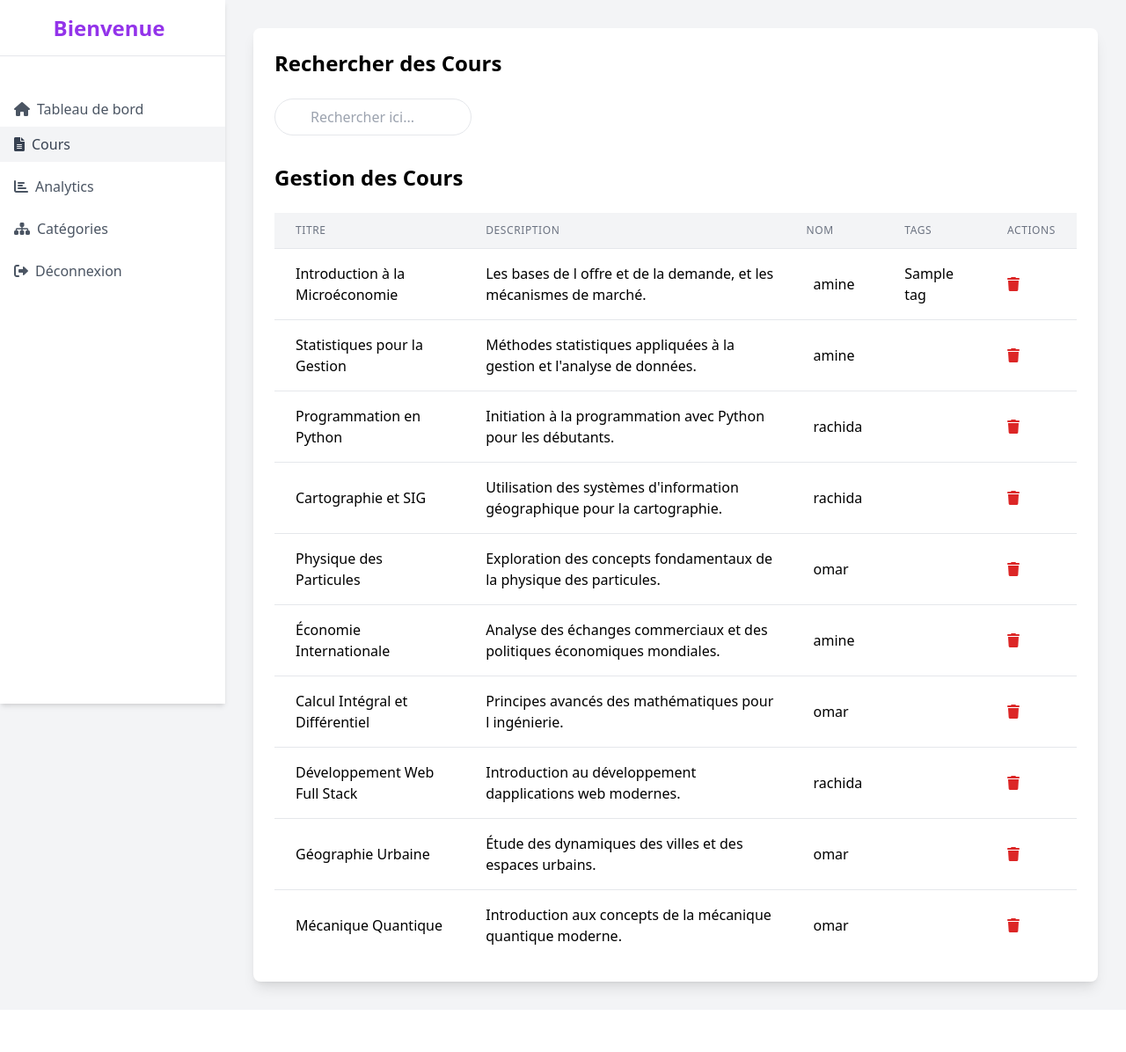
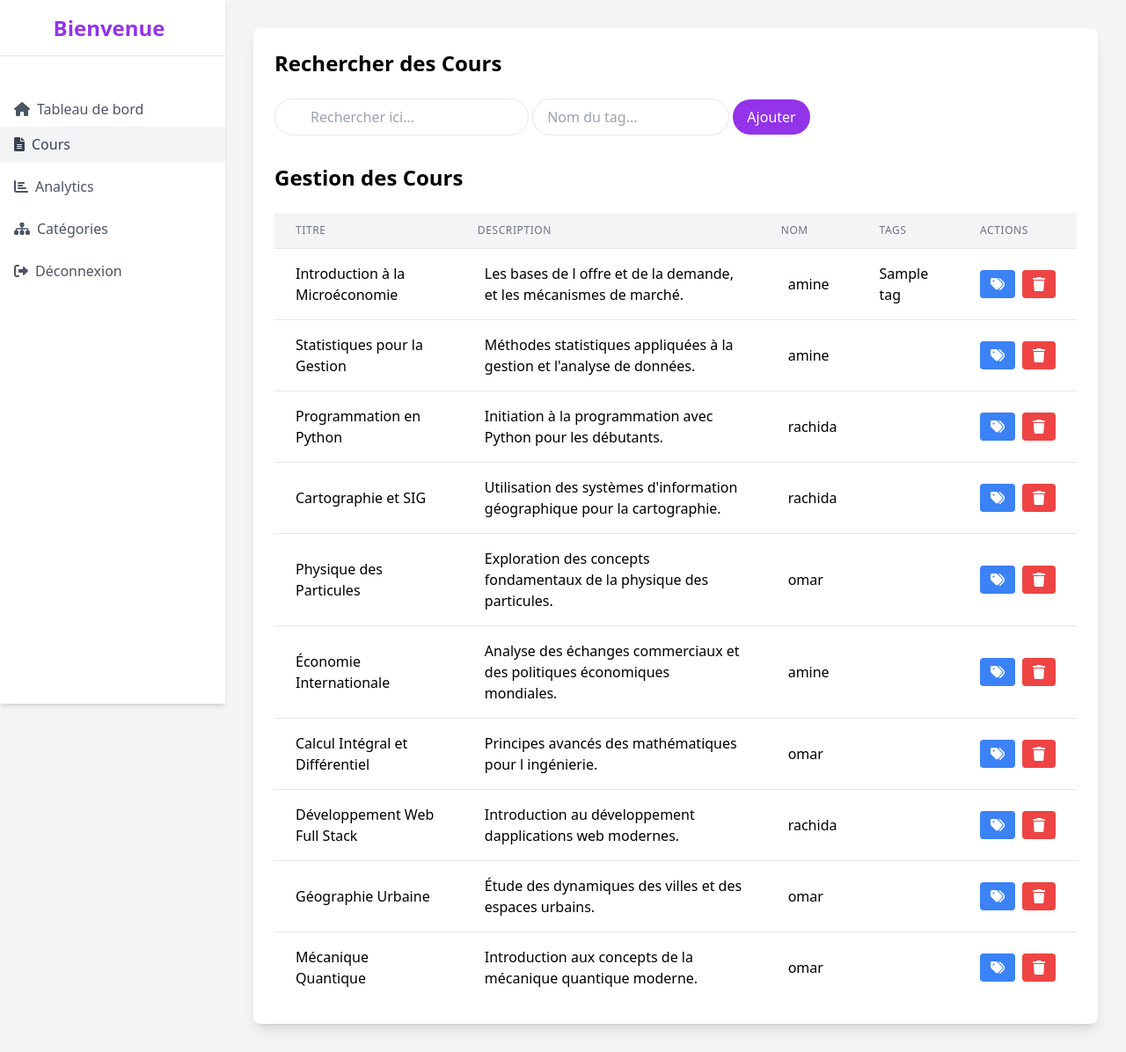
Before and after one commit to Ayoub-fetti/Youdemy, a PHP site: page /views/admin/gestion_cours.php in a window 1280 px wide. Shown: the whole page at 88% size. Before the commit the page ends 1148 px from the top, so only its background shows below. Run offline with PHP 8.4, Linux system fonts and the light colour scheme; the visitor is signed in with stand-in values (Sample User, id 1); data comes from the database, SQL or seed files in the repository; tables that the repository leaves empty hold one stand-in row (values such as "Sample post"); some libraries are stand-ins or nearby versions.

Commit message:
admin can add tags and choose tags for every course

```diff
--- a/models/Admin.php
+++ b/models/Admin.php
@@ -170,4 +170,72 @@ class Admin extends User {
         return $stmt->fetchAll(PDO::FETCH_ASSOC);
     }
 
+    // Fonction pour mettre à jour les tags d'un cours
+    public function updateCourseTags($cours_id, $tags) {
+        try {
+            $this->pdo->beginTransaction();
+
+            // Supprimer les tags existants
+            $stmt = $this->pdo->prepare("DELETE FROM cours_tags WHERE cours_id = :cours_id");
+            $stmt->execute([':cours_id' => $cours_id]);
+
+            // Ajouter les nouveaux tags
+            if (!empty($tags)) {
+                $stmt = $this->pdo->prepare("INSERT INTO cours_tags (cours_id, tag_id) VALUES (:cours_id, :tag_id)");
+                foreach ($tags as $tag_id) {
+                    $stmt->execute([
+                        ':cours_id' => $cours_id,
+                        ':tag_id' => $tag_id
+                    ]);
+                }
+            }
+
+            $this->pdo->commit();
+            return true;
+        } catch (PDOException $e) {
+            $this->pdo->rollBack();
+            error_log("Error updating course tags: " . $e->getMessage());
+            return false;
+        }
+    }
+
+    // Fonction pour recuperer tous les tags disponibles
+    public function getAllTags() {
+        $stmt = $this->pdo->prepare("SELECT * FROM tags ORDER BY nom");
+        $stmt->execute();
+        return $stmt->fetchAll(PDO::FETCH_ASSOC);
+    }
+
+    // Fonction pour supprimer un tag
+    public function deleteTag($tag_id) {
+        try {
+            $this->pdo->beginTransaction();
+
+            // D'abord supprimer les associations dans cours_tags
+            $stmt = $this->pdo->prepare("DELETE FROM cours_tags WHERE tag_id = :tag_id");
+            $stmt->execute([':tag_id' => $tag_id]);
+
+            // Ensuite supprimer le tag
+            $stmt = $this->pdo->prepare("DELETE FROM tags WHERE id = :tag_id");
+            $stmt->execute([':tag_id' => $tag_id]);
+
+            $this->pdo->commit();
+            return true;
+        } catch (PDOException $e) {
+            $this->pdo->rollBack();
+            error_log("Error deleting tag: " . $e->getMessage());
+            return false;
+        }
+    }
+
+    // Fonction pour ajouter un nouveau tag
+    public function addTag($nom) {
+        try {
+            $stmt = $this->pdo->prepare("INSERT INTO tags (nom) VALUES (:nom)");
+            return $stmt->execute(['nom' => $nom]);
+        } catch (PDOException $e) {
+            error_log("Error adding tag: " . $e->getMessage());
+            return false;
+        }
+    }
 }
--- a/views/admin/gestion_cours.php
+++ b/views/admin/gestion_cours.php
@@ -15,6 +15,60 @@ $admin = new Admin($pdo);
 
 // Récupération de tous les cours
 $cours = $admin->getAllCours();
+
+// Récupération de tous les tags disponibles
+$all_tags = $admin->getAllTags();
+
+// Traitement de la suppression d'un tag
+if(isset($_POST['supprimer_tag'])) {
+    $tag_id = $_POST['tag_id'] ?? 0;
+    if($tag_id && $admin->deleteTag($tag_id)) {
+        $message = "Tag supprimé avec succès!";
+        $messageType = "success";
+        // Rafraîchir la liste des tags
+        $all_tags = $admin->getAllTags();
+        // Rafraîchir la liste des cours pour mettre à jour l'affichage des tags
+        $cours = $admin->getAllCours();
+    } else {
+        $message = "Erreur lors de la suppression du tag.";
+        $messageType = "error";
+    }
+}
+
+// Traitement de l'ajout d'un tag
+if(isset($_POST['ajouter_tag'])) {
+    $tag_nom = trim($_POST['tag_nom'] ?? '');
+    if(!empty($tag_nom)) {
+        if($admin->addTag($tag_nom)) {
+            $message = "Tag ajouté avec succès!";
+            $messageType = "success";
+            // Rafraîchir la liste des tags
+            $all_tags = $admin->getAllTags();
+        } else {
+            $message = "Erreur lors de l'ajout du tag.";
+            $messageType = "error";
+        }
+    } else {
+        $message = "Le nom du tag ne peut pas être vide.";
+        $messageType = "error";
+    }
+}
+
+// Traitement de la modification des tags
+if(isset($_POST['modifier_tags'])) {
+    $cours_id = $_POST['cours_id'] ?? 0;
+    $tags = $_POST['tags'] ?? [];
+
+    if($cours_id && $admin->updateCourseTags($cours_id, $tags)) {
+        $message = "Tags modifiés avec succès!";
+        $messageType = "success";
+        // Rafraîchir la liste des cours
+        $cours = $admin->getAllCours();
+    } else {
+        $message = "Erreur lors de la modification des tags. Veuillez réessayer.";
+        $messageType = "error";
+    }
+}
 
 // Traitement de la suppression d'un cours
 if(isset($_POST['supprimer_cours'])) {
@@ -99,7 +153,16 @@ if(isset($_POST['supprimer_cours'])) {
             <div class="bg-white rounded-lg shadow-lg p-6">
 
                 <h2 class="text-2xl font-semibold mb-6">Rechercher des Cours</h2>
-                <input class="w-56 px-4 py-2 mb-8 pl-10 text-gray-700 bg-white border rounded-full focus:outline-none" id="searchInput" placeholder="Rechercher ici..." type="text"/>
+                <div class="form-group">
+                    <input class="w-56 px-4 py-2 mb-8 pl-10 text-gray-700 bg-white border rounded-full focus:outline-none" id="searchInput" placeholder="Rechercher ici..." type="text" style="display:inline-block; width:auto;">
+                    <form method="POST" class="inline" style="display:inline-block; width:auto;">
+                        <input name="tag_nom" class="w-56 px-4 py-2 pl-4 text-gray-700 bg-white border rounded-full focus:outline-none" placeholder="Nom du tag..." type="text"/>
+                        <button type="submit" name="ajouter_tag" class="px-4 py-2 bg-purple-600 text-white rounded-full hover:bg-purple-700 focus:outline-none">
+                            Ajouter
+                        </button>
+                    </form>
+                </div>
+
                 <h2 class="text-2xl font-semibold mb-6">Gestion des Cours</h2>
 
                 <?php if(isset($message)): ?>
@@ -123,20 +186,23 @@ if(isset($_POST['supprimer_cours'])) {
                         <tbody class="divide-y divide-gray-200">
                             <?php foreach($cours as $course): ?>
                                 <tr class="transaction-row">
-                                    <td class="px-6 py-4 whitespace-no-wrap"><?php echo htmlspecialchars($course['titre'] ?? ''); ?></td>
-                                    <td class="px-4 py-4"><?php echo htmlspecialchars(substr($course['description'] ?? '', 0, 100)); ?></td>
-                                    <td class="px-6 py-4"><?php echo htmlspecialchars($course['nom_enseignant'] ?? ''); ?></td>
+                                    <td class="px-6 py-4"><?php echo htmlspecialchars($course['titre']); ?></td>
+                                    <td class="px-6 py-4"><?php echo htmlspecialchars($course['description']); ?></td>
+                                    <td class="px-6 py-4"><?php echo htmlspecialchars($course['nom_enseignant']); ?></td>
                                     <td class="px-6 py-4"><?php echo htmlspecialchars($course['tags'] ?? ''); ?></td>
-
-                                    <td class="px-6 py-4 whitespace-no-wrap">
-                                        <form method="POST" class="inline">
-                                            <input type="hidden" name="cours_id" value="<?php echo $course['id']; ?>">
-                                            <button type="submit" name="supprimer_cours"
-                                                    class="text-red-600 hover:text-red-900"
-                                                    onclick="return confirm('Êtes-vous sûr de vouloir supprimer ce cours ?');">
-                                                <i class="fas fa-trash"></i>
+                                    <td class="px-6 py-4">
+                                        <div class="flex space-x-2">
+                                            <button type="button" onclick="openEditModal(<?php echo $course['id']; ?>, '<?php echo htmlspecialchars($course['tags'] ?? '', ENT_QUOTES); ?>')"
+                                                    class="bg-blue-500 text-white px-3 py-1 rounded hover:bg-blue-600">
+                                                <i class="fas fa-tags"></i>
                                             </button>
-                                        </form>
+                                            <form method="POST" class="inline" onsubmit="return confirm('Êtes-vous sûr de vouloir supprimer ce cours?');">
+                                                <input type="hidden" name="cours_id" value="<?php echo $course['id']; ?>">
+                                                <button type="submit" name="supprimer_cours" class="bg-red-500 text-white px-3 py-1 rounded hover:bg-red-600">
+                                                    <i class="fas fa-trash"></i>
+                                                </button>
+                                            </form>
+                                        </div>
                                     </td>
                                 </tr>
                             <?php endforeach; ?>
@@ -146,9 +212,55 @@ if(isset($_POST['supprimer_cours'])) {
             </div>
         </div>
     </div>
+    <!-- Modal de modification -->
+    <div id="editModal" class="fixed inset-0 bg-gray-600 bg-opacity-50 hidden flex items-center justify-center">
+        <div class="bg-white p-8 rounded-lg shadow-xl w-96">
+            <h3 class="text-xl font-bold mb-4">Modifier les tags</h3>
+            <form id="editForm" method="POST" class="space-y-4">
+                <input type="hidden" name="cours_id" id="editCourseId">
+                <div class="space-y-2">
+                    <label class="block text-sm font-medium text-gray-700">Sélectionner les tags:</label>
+                    <div class="max-h-48 overflow-y-auto p-2 border rounded">
+                        <?php foreach ($all_tags as $tag): ?>
+                        <div class="flex items-center justify-between mb-2 p-2 hover:bg-gray-50">
+                            <div class="flex items-center space-x-2">
+                                <input type="checkbox" name="tags[]" value="<?php echo $tag['id']; ?>"
+                                       id="tag_<?php echo $tag['id']; ?>"
+                                       class="tag-checkbox h-4 w-4 text-blue-600 rounded border-gray-300">
+                                <label for="tag_<?php echo $tag['id']; ?>" class="text-sm text-gray-700">
+                                    <?php echo htmlspecialchars($tag['nom']); ?>
+                                </label>
+                            </div>
+                            <button type="button" onclick="deleteTag(<?php echo $tag['id']; ?>)"
+                                    class="text-red-500 hover:text-red-700">
+                                <i class="fas fa-trash"></i>
+                            </button>
+                        </div>
+                        <?php endforeach; ?>
+                    </div>
+                </div>
+                <div class="flex justify-end space-x-2 mt-4">
+                    <button type="button" onclick="closeEditModal()"
+                            class="bg-gray-300 text-gray-700 px-4 py-2 rounded hover:bg-gray-400">
+                        Annuler
+                    </button>
+                    <button type="submit" name="modifier_tags"
+                            class="bg-blue-500 text-white px-4 py-2 rounded hover:bg-blue-600">
+                        Enregistrer
+                    </button>
+                </div>
+            </form>
+        </div>
+    </div>
+
+    <!-- Formulaire caché pour la suppression des tags -->
+    <form id="deleteTagForm" method="POST" style="display: none;">
+        <input type="hidden" name="tag_id" id="deleteTagId">
+        <input type="hidden" name="supprimer_tag" value="1">
+    </form>
 
     <script src="https://cdn.jsdelivr.net/npm/sweetalert2@11"></script>
+    <script src="../../public/assets/js/gestion_cours.js"></script>
     <script src="../../public/assets/js/Dashbord.js"></script>
-
 </body>
 </html>
```
Also changed, not shown: public/assets/js/gestion_cours.js (added).
